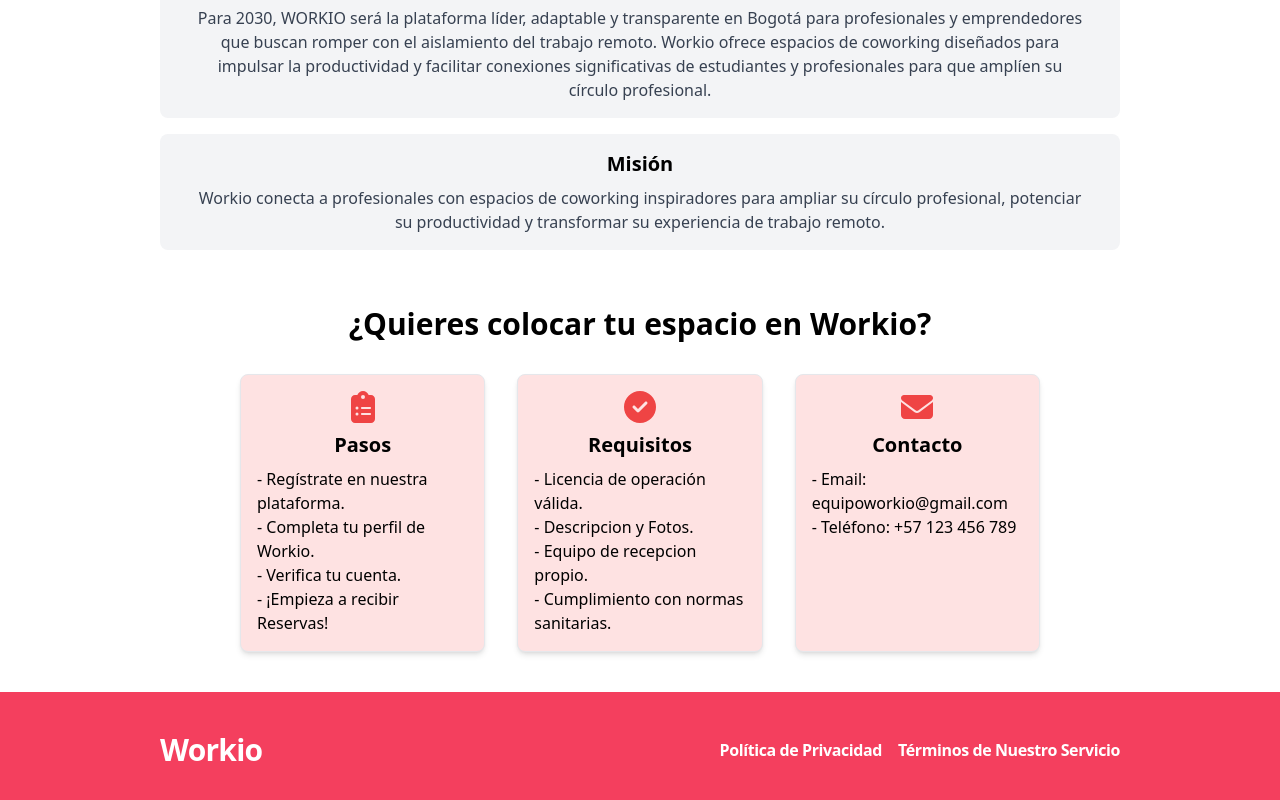
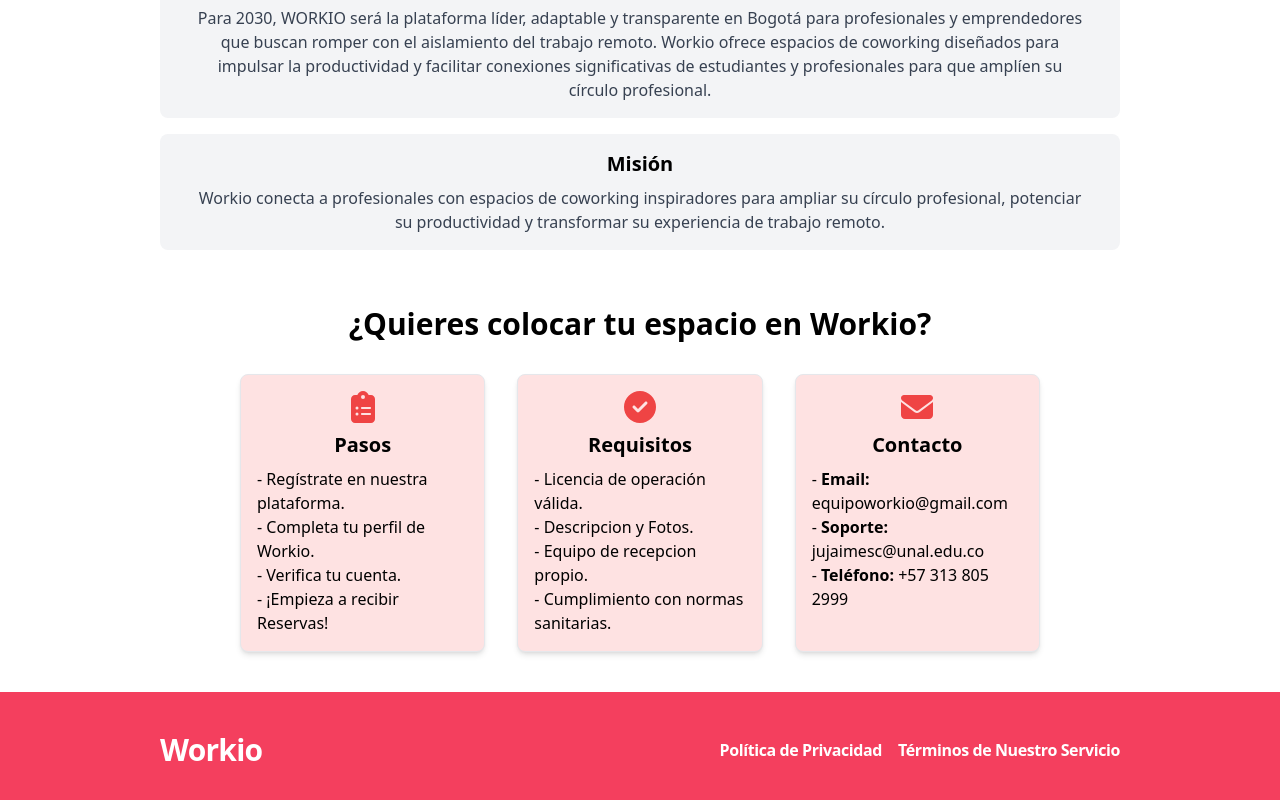
Before and after one commit to Daniel1309-gon/FRONTEND-WORKIO, a React (Vite) app: page / in a window 1280 px wide. Shown: the part 843-1643 px from the top of the page. Built offline with nearby package versions, Linux system fonts and the light colour scheme; no server answers.

Commit message:
Actualizacion en la informacion de contacto

```diff
--- a/src/components/HomePage.tsx
+++ b/src/components/HomePage.tsx
@@ -103,8 +103,9 @@ const HomePage = () => {
             />
             <h3 className="text-xl font-bold">Contacto</h3>
             <p className="text-left mt-2">
-              - Email: equipoworkio@gmail.com
-              <br />- Teléfono: +57 123 456 789
+              - <strong>Email:</strong> equipoworkio@gmail.com
+              <br />- <strong>Soporte:</strong> jujaimesc@unal.edu.co
+              <br />- <strong>Teléfono:</strong> +57 313 805 2999
             </p>
           </div>
         </div>
```
